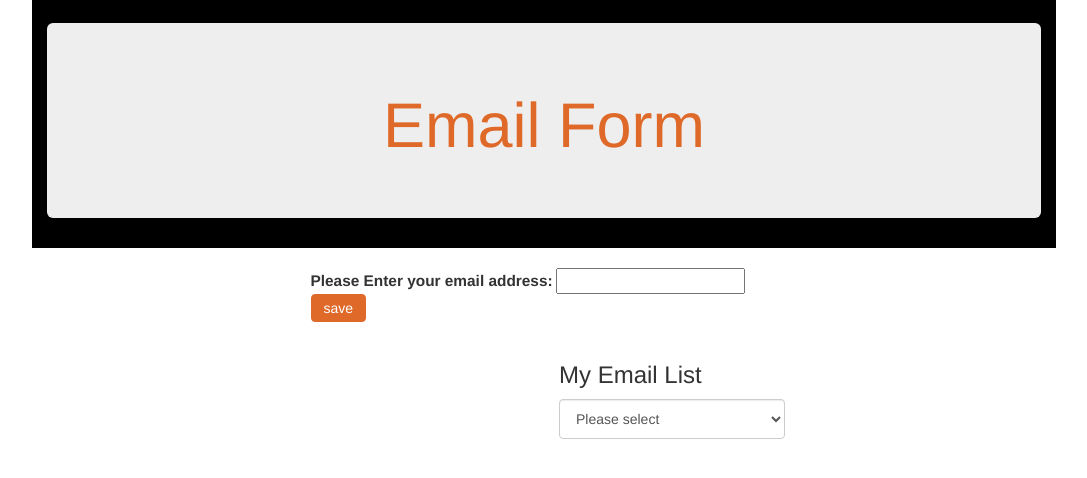
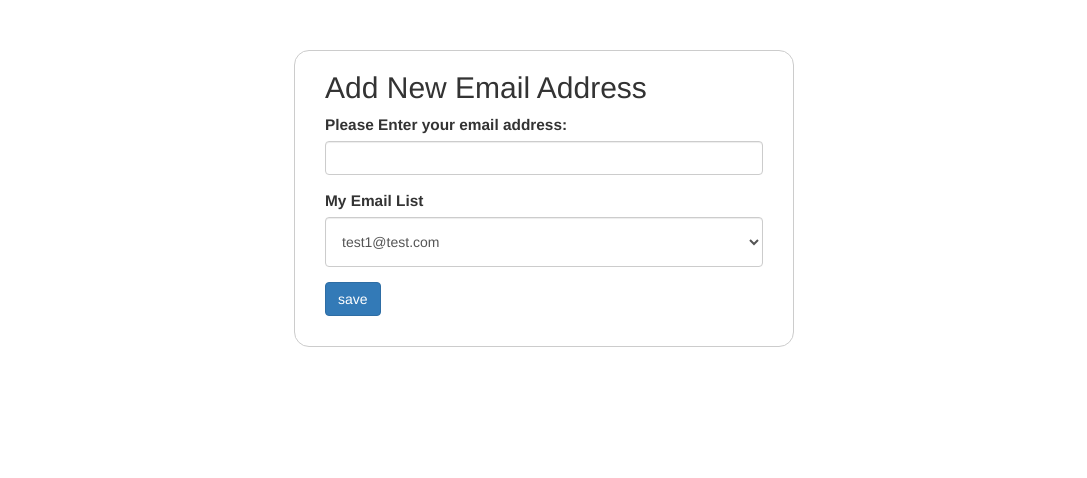
Before and after one commit to jtolbert1975/bdTest, a website: page public/index.html in a window 1280 px wide. Shown: the whole page, without its empty margins (96-1183 px from the left). Drawn offline with nearby package versions, Linux system fonts and the light colour scheme.

Commit message:
Without Jumbotron

```diff
--- a/public/css/styles.css
+++ b/public/css/styles.css
@@ -3,19 +3,20 @@
 }
 
 
-.jumbotron > h1{
-    color: #DE6929;
-    text-align: center;
 
+
+.container {
+    width: 500px;
+    margin-top: 50px;
+    margin-left: auto;
+    margin-right: auto;
+    border: 1px solid #ccc;
+    padding-right: 30px;
+    padding-left: 30px;
+    padding-bottom: 30px;
+    border-radius: 15px;
 }
 
-.container {
-    background-color: #000000;
-}
-
-.jumbotron {
-    margin-top: 23px;
-}
 
 input.ng-dirty.ng-valid {
     background-color: lawngreen;
@@ -60,5 +61,6 @@ label{
 }
 
 .select-height{
-    height: 40px;
+    height: 50px !important;
+    width: 100%;
 }
--- a/public/index.html
+++ b/public/index.html
@@ -10,38 +10,33 @@
     </head>
 
     <body ng-app="myApp">
-        <div class="container container-width">
-            <div class="jumbotron">
-                <h1>Email Form</h1>
-            </div>
-        </div>
-        <div class="container-fluid container-width" ng-controller="testCtrl">
-            <div class="row top-margin">
-                <div class="col-md-offset-3 col-md-6">
+        <div class="container" ng-controller="testCtrl">
+            <h2>Add New Email Address</h2>
                  <form name="myForm" novalidate>
-                    <label for="email">Please Enter your email address:</label>
-                    <input type="email" class="input-md" id="email" name="email" ng-model="model.email"  required >
-                    <button ng-click="submitForm(myForm)" class="btn btn-primary btn-md save-btn">save</button>
+                     <div class="form-group">
+                        <label for="email">Please Enter your email address:</label>
+                        <input type="email" class="input-md form-control" id="email" name="email" ng-model="model.email"  required >
+
+                         <p class="success" ng-show="successful">Your email address has been saved. Select it from the dropdown box below.</p>
+                         <p class="warning" ng-show="warning">Please enter a valid email address!</p>
+                     </div>
+
+                     <div class="form-group">
+                         <label class="control-label">My Email List</label>
+                         <select class="form-control select-height">
+                             <option hidden>test1@test.com</option>
+                             <option>example@gmail.com</option>
+                             <option value="{{model.email}}">{{model.email}}</option>
+                         </select>
+                     </div>
+                     <button ng-click="submitForm(myForm)" class="btn btn-primary btn-md">save</button>
                  </form>
-                </div>
-                <div class="col-md-3">
-                    <p class="success" ng-show="successful">Your email address has been saved. Select it from the dropdown box below.</p>
-                    <p class="warning" ng-show="warning">Please enter a valid email address!</p>
-                </div>
-            </div>
-            <div class="row">
+
+
+
 
 
             </div>
-            <div class="row">
-                <div class="col-md-offset-6 col-md-3">
-                    <h3>My Email List</h3>
-                    <select class="form-control select-height" placeholder="{{model.email}}">
-                        <option value="" selected disabled>Please select</option>
-                        <option value="{{model.email}}">{{model.email}}</option>
-                    </select>
-                </div>
-             </div>
-        </div>
+
     </body>
 </html>
```
